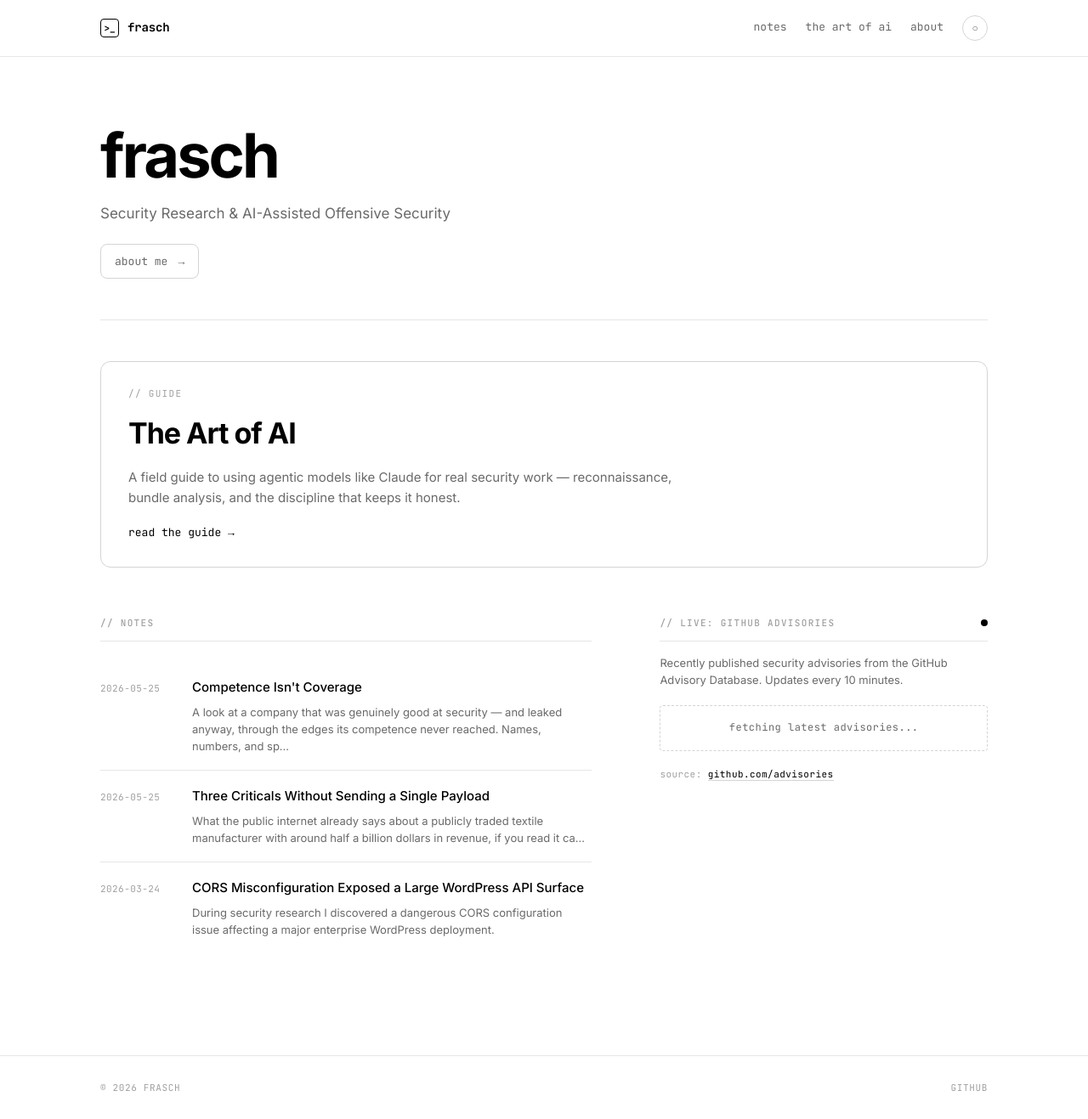
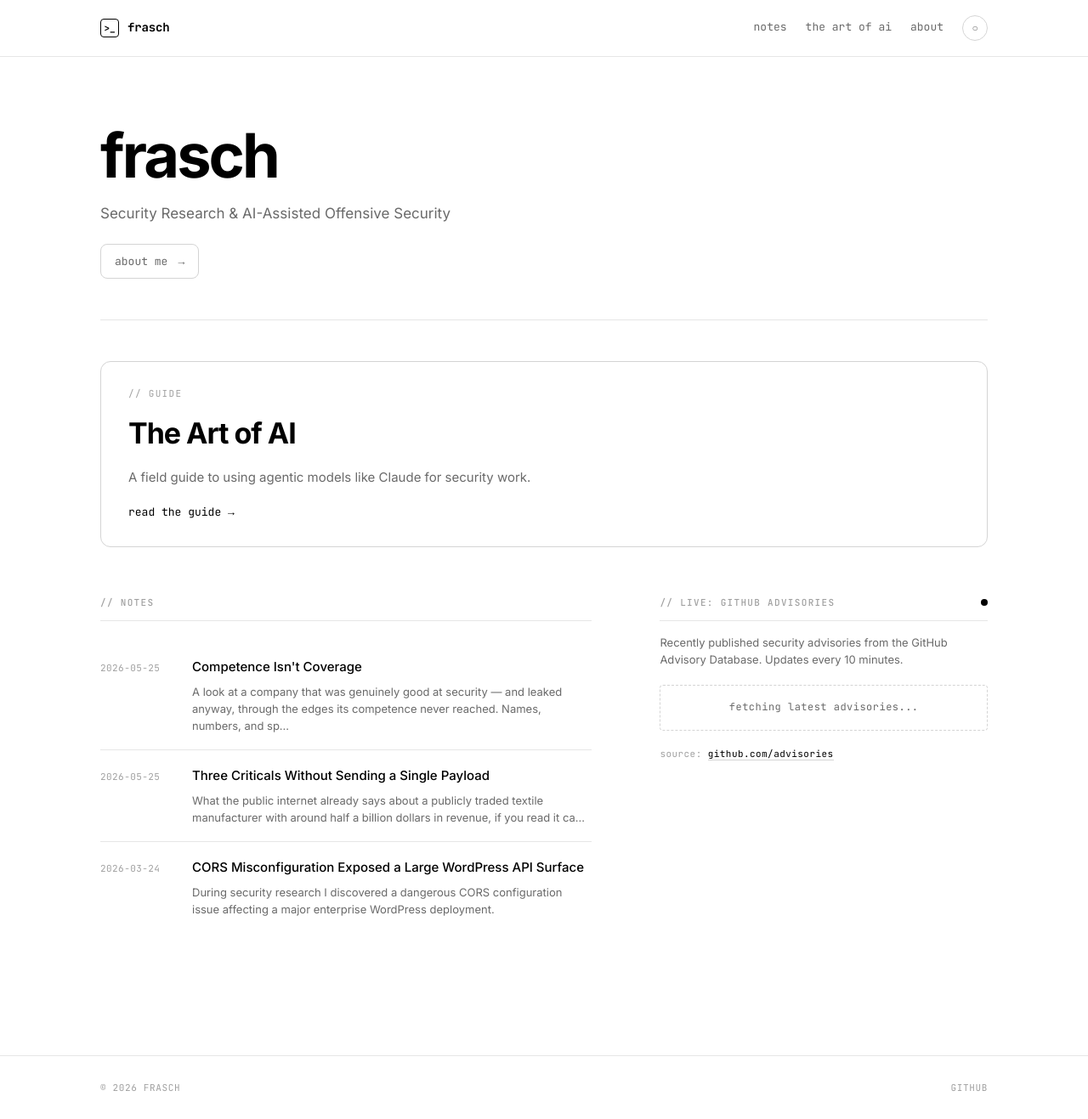
Before and after one commit to whoisfrasch/frasch, a Jekyll site: the page built from index.html, in a window 1280 px wide and 1317 px high. Shown: the whole window at 85% size. Built offline with Jekyll 4.4.1, drawn with Linux system fonts in a browser that asks for light colours.

Commit message:
Shorten the Art of AI feature-card description
Trim to a single sentence: "A field guide to using agentic models like
Claude for security work."

https://claude.ai/code/session_01JnCHEM12RkD4vKYenVDfaD

```diff
--- a/index.html
+++ b/index.html
@@ -15,7 +15,7 @@ title: Notes
 <a class="feature-card" href="{{ '/art-of-ai/' | relative_url }}">
   <span class="feature-tag">// guide</span>
   <span class="feature-title">The Art of AI</span>
-  <span class="feature-desc">A field guide to using agentic models like Claude for real security work — reconnaissance, bundle analysis, and the discipline that keeps it honest.</span>
+  <span class="feature-desc">A field guide to using agentic models like Claude for security work.</span>
   <span class="feature-cta">read the guide &rarr;</span>
 </a>
 
```
